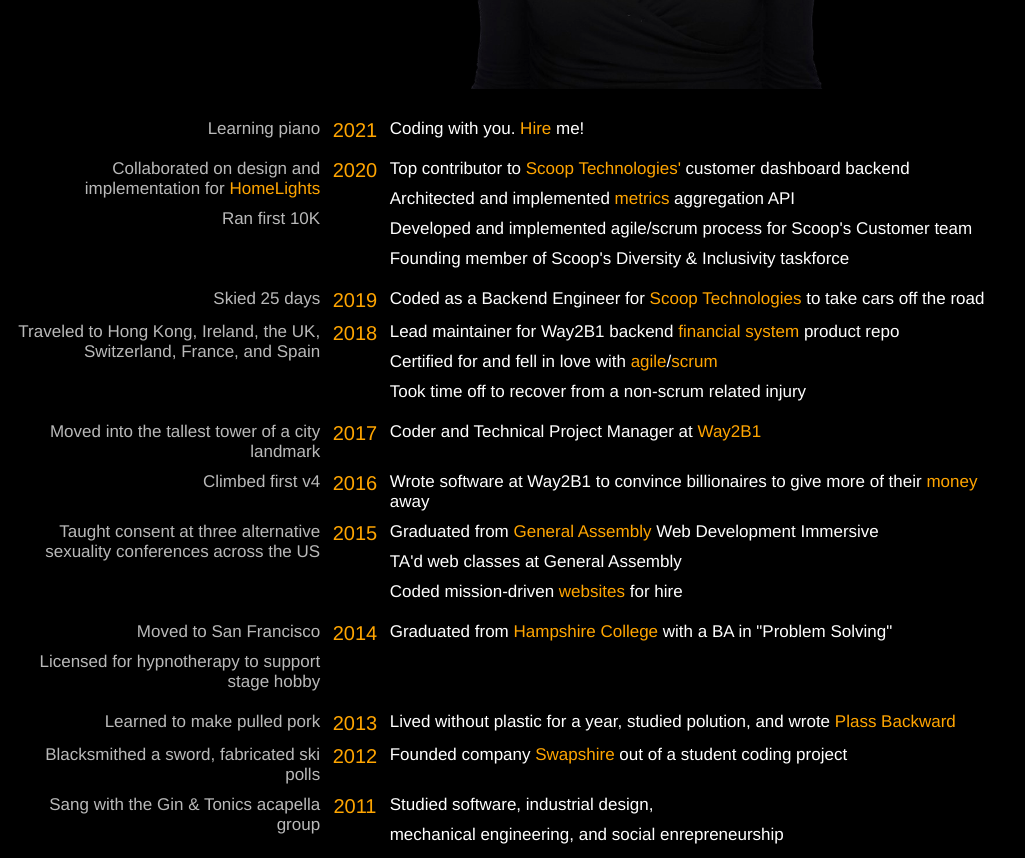
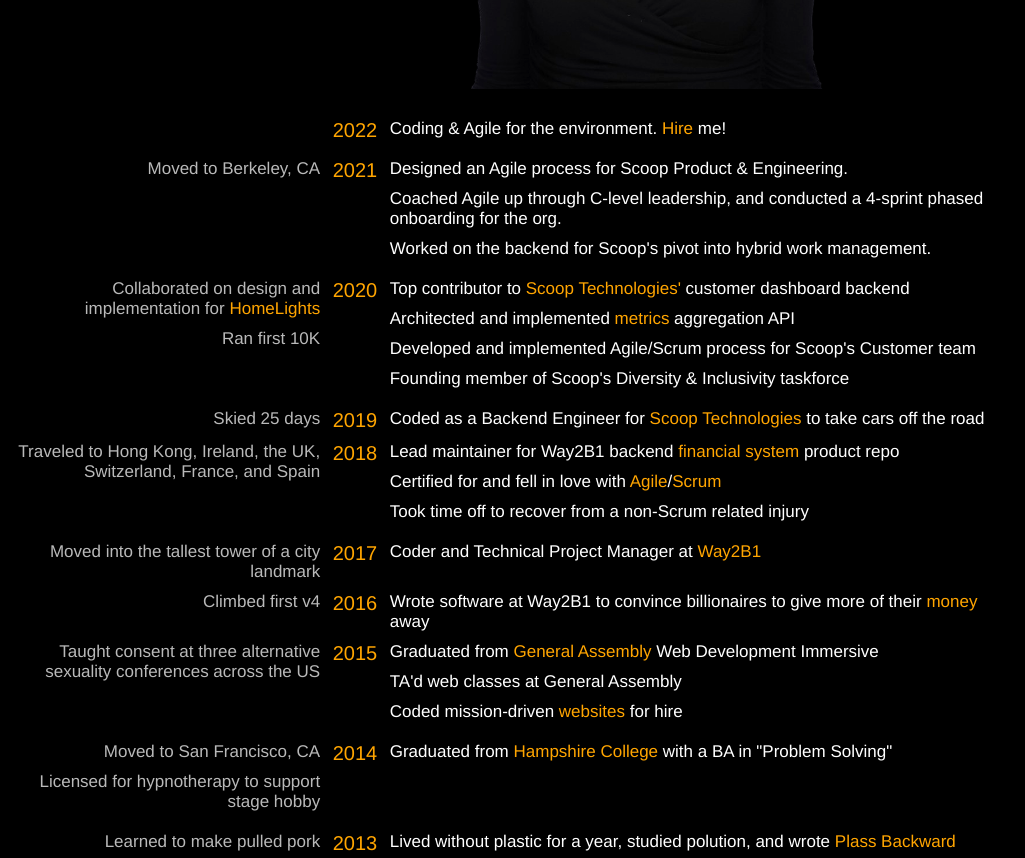
Before and after one commit to allxie/personal_site_2020, a plain HTML site: page index.html in a window 1280 px wide. Shown: the part 602-1460 px from the top of the page, without its empty margins (0-1025 px from the left). Drawn offline with Linux system fonts and the light colour scheme.

Commit message:
Updates for 2022

```diff
--- a/index.html
+++ b/index.html
@@ -20,11 +20,20 @@
             <div id="profile-pic"></div>
 
             <div class="container">
-                <div class="left">Learning piano</div>
+                <div class="left"></div>
+                <div class="date">2022</div>
+                <div class="right">
+                    <p>Coding & Agile for the environment. <a href="assets/resume.pdf">Hire</a> me!</p>
+                </div>
+
+                <div class="left">Moved to Berkeley, CA</div>
                 <div class="date">2021</div>
                 <div class="right">
-                    <p>Coding with you. <a href="assets/resume.pdf">Hire</a> me!</p>
+                    <p>Designed an Agile process for Scoop Product & Engineering.</p>
+                    <p>Coached Agile up through C-level leadership, and conducted a 4-sprint phased onboarding for the org.</p>
+                    <p>Worked on the backend for Scoop's pivot into hybrid work management.</p>
                 </div>
+
                 <div class="left"><p>Collaborated on design and implementation for <a href="https://github.com/rvl-system/home-lights">HomeLights</a></p>
                 <p>Ran first 10K</p>
                 </div>
@@ -32,7 +41,7 @@
                 <div class="right">
                     <p>Top contributor to <a href = "https://www.takescoop.com/" target="_blank">Scoop Technologies'</a> customer dashboard backend</p>
                     <p>Architected and implemented <a href = "https://www.takescoop.com/" target="_blank">metrics</a> aggregation API</p>
-                    <p>Developed and implemented agile/scrum process for Scoop's Customer team</p>
+                    <p>Developed and implemented Agile/Scrum process for Scoop's Customer team</p>
                     <p>Founding member of Scoop's Diversity & Inclusivity taskforce</p>
                 </div>
 
@@ -45,8 +54,8 @@
                 <div class="date">2018</div>
                 <div class="right">
                     <p>Lead maintainer for Way2B1 backend <a href="https://www.way2b1.com/solutions">financial system</a> product repo</p>
-                    <p>Certified for and fell in love with <a href="https://agilemanifesto.org/" target="_blank">agile</a>/<a href="https://www.scrum.org/resources/what-is-scrum" target="_blank">scrum</a></p>
-                    <p>Took time off to recover from a non-scrum related injury</p></div>
+                    <p>Certified for and fell in love with <a href="https://agilemanifesto.org/" target="_blank">Agile</a>/<a href="https://www.scrum.org/resources/what-is-scrum" target="_blank">Scrum</a></p>
+                    <p>Took time off to recover from a non-Scrum related injury</p></div>
 
                 <div class="left">Moved into the tallest tower of a city landmark</div>
                 <div class="date">2017</div>
@@ -65,7 +74,7 @@
                     <p>Coded mission-driven <a href="https://www.jackson-hertogs.com/" target="_blank">websites</a> for hire</p>
                 </div>
 
-                <div class="left"><p>Moved to San Francisco</p><p>Licensed for hypnotherapy to support stage hobby</p></div>
+                <div class="left"><p>Moved to San Francisco, CA</p><p>Licensed for hypnotherapy to support stage hobby</p></div>
                 <div class="date">2014</div>
                 <div class="right">Graduated from <a href = "https://www.hampshire.edu/" target="_blank">Hampshire College</a> with a BA in "Problem Solving"</div>
 
@@ -103,4 +112,3 @@
         </div>
     </body>
 </html>
-<!-- Idea: do dates down the middle and work/life on the sides -->
```
